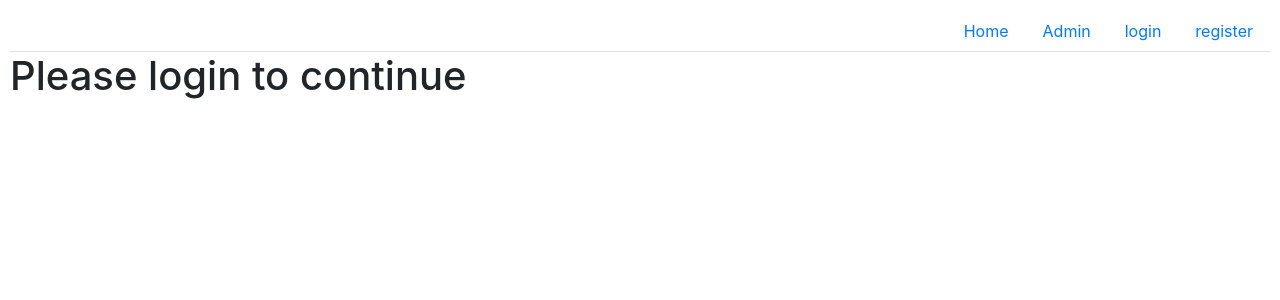
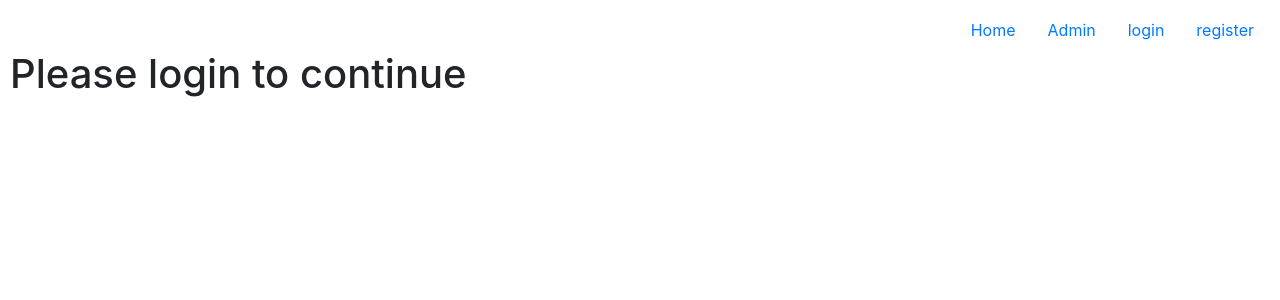
Before and after one commit to hrs2203/Django-app-ToDoList, a Django app: page /account/ in a window 1280 px wide. Shown: the top 300 px of the page. Run offline with Django 3.2, Linux system fonts and the light colour scheme; some libraries are stand-ins or nearby versions.

Commit message:
add changing style

```diff
--- a/todoApp/todo/templates/todo/includes/navbar.html
+++ b/todoApp/todo/templates/todo/includes/navbar.html
@@ -1,4 +1,4 @@
-<ul class="nav nav-tabs justify-content-end" >
+<ul class="nav nav-pills justify-content-end" >
     <li class="nav-item"><a class="nav-link" href="/">Home</a></li>
     <li class="nav-item"><a class="nav-link" href="http://localhost:8000/admin">Admin</a></li>
     {% if user.is_authenticated %}
```
